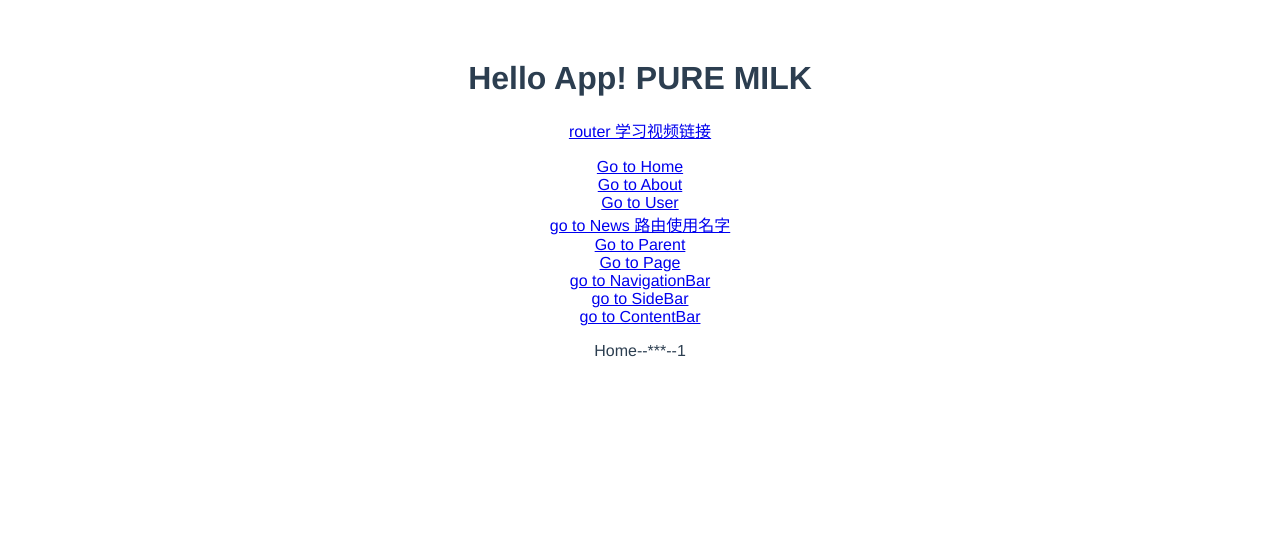
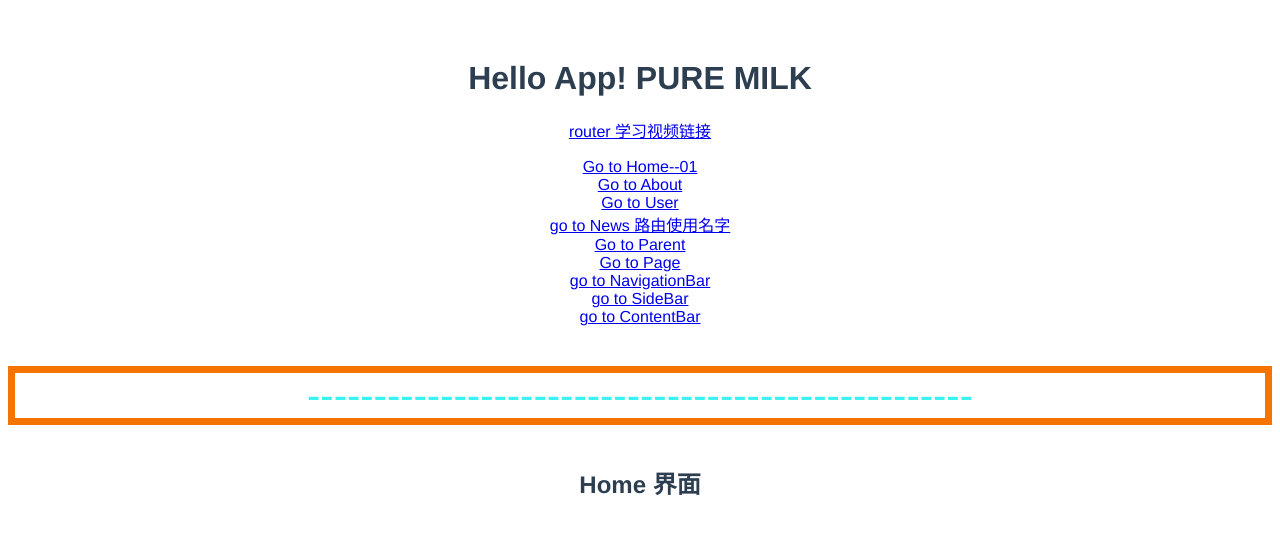
Before and after one commit to Deyi3417/learningVue3, a Vue app: page /shop in a window 1280 px wide. Shown: the top 534 px of the page. Built offline with nearby package versions, Linux system fonts and the light colour scheme.

Commit message:
路由组件传参

```diff
--- a/src/router/RouterVue.vue
+++ b/src/router/RouterVue.vue
@@ -6,6 +6,7 @@ export default {
 }
 </script>
 <template>
+  <!--  命名视图  -->
   <router-view name="NavigationBar"></router-view>
   <router-view name="ContentBar"></router-view>
   <h1>Hello App! PURE MILK</h1>
@@ -18,8 +19,10 @@ export default {
     <!--  使用一个自定义组件 router-link 来创建链接
       这使得 Vue Router 可以在不重新加载页面的情况下更改 URL，处理 URL 的生成以及编码。
       -->
-    <router-link to="/">Go to Home</router-link>
+    <router-link to="/">Go to Home--01</router-link>
     <br>
+<!--    <router-link :to="{name:'home'}">Go to Home&#45;&#45;02</router-link>-->
+<!--    <br>-->
     <router-link to="/about">Go to About</router-link>
     <br>
     <router-link to="/user/123">Go to User</router-link>
--- a/src/router/index.js
+++ b/src/router/index.js
@@ -27,6 +27,37 @@ const routes = [
 
     {path: '/', component: Home},
 
+    // {path: '/home', component: Home, name: 'home'},
+
+    // 重定向 redirect 访问/home 后路径会跳转到/login
+    {
+        path: '/home',
+        redirect: '/login'
+    },
+    // 重定向 redirect 访问/dy后路径会跳转到/about 可以是路径 也可以是对象{name:'about'}
+    {
+        path: '/dy',
+        redirect: {name: 'about'}
+    },
+
+    // 甚至是一个方法，动态返回重定向目标：
+    {
+        path: '/fun',
+        // 方法接收目标路由作为参数
+        // return 重定向的字符串路径/路径对象
+        redirect: (to) => {
+            console.log("-----------liudy23测试-----------")
+            console.log(to)
+
+            // 不带参数的重定向
+            // return {name: 'doLogin'}
+
+            // 带参数的重定向
+            return {name: 'liudy', params: {id: 999555}}
+
+        }
+    },
+
     {
         path: '/about',
         component: About,
@@ -42,8 +73,12 @@ const routes = [
     {
         // name 在编程式导航 可以使用
         name: 'liudy',
-        path: '/user/:id',
-        component: User
+        path: '/user/:uid',
+        component: User,
+
+        // 将 props 传递给路由组件
+        // 请确保添加一个与路由参数完全相同的 prop 名
+        props: true
     },
 
     {
@@ -74,6 +109,8 @@ const routes = [
 
     {
         path: '/parent',
+        // 别名 通过别名，你可以自由地将 UI 结构映射到一个任意的 URL，而不受配置的嵌套结构的限制。
+        alias: '/father',
         component: Parent,
         children: [
             // 当 /user/:id 匹配成功
@@ -86,7 +123,7 @@ const routes = [
     },
 
     {
-        path:'/page',
+        path: '/page',
         component: Page
     },
 
@@ -97,26 +134,26 @@ const routes = [
     },
 
     {
-        path:'/navigation',
+        path: '/navigation',
         component: NavigationBar,
-        name:'navigation'
+        name: 'navigation'
     },
 
     {
-        path:'/side',
+        path: '/side',
         component: SideBar,
-        name:'side'
+        name: 'side'
     },
 
     {
-        path:'/content',
+        path: '/content',
         component: ContentBar,
-        name:'content'
+        name: 'content'
     },
 
     // shop路由同时展示三个界面
     {
-        path:'/shop',
+        path: '/shop',
         components: {
             // 访问/shop路径，默认弹出的界面是SideBar
             default: SideBar,
@@ -124,7 +161,11 @@ const routes = [
             NavigationBar,
             // 它们与 `<router-view>` 上的 `name` 属性匹配
             ContentBar
-        }
+        },
+        // 路由组件传参 对于有命名视图的路由，你必须为每个命名视图定义 props 配置：
+        // 对象模式：props: { newsletterPopup: false }
+        // 函数模式：props: route => ({ query: route.query.q })
+        props: {default: true, NavigationBar: false, ContentBar: false}
     },
 
     // 若路径都没有匹配到，跳转到NotFound页面
--- a/src/views/About.vue
+++ b/src/views/About.vue
@@ -23,7 +23,7 @@ export default {
       console.log(this.$router.back)
       // this.$router.back
       // this.$router.go(-1)
-      // this.$router.back()
+      this.$router.back()
     }
 
   },
--- a/src/views/Home.vue
+++ b/src/views/Home.vue
@@ -4,7 +4,10 @@ export default {
 }
 </script>
 <template>
-  <div>Home--***--1</div>
+  <p style="color: rgba(45,243,243,0.96); border: 7px solid #f57400; font-size: 40px ">--------------------------------------------------</p>
+  <div>
+    <h2>Home 界面</h2>
+  </div>
 
 
 </template>
--- a/src/views/User.vue
+++ b/src/views/User.vue
@@ -1,3 +1,5 @@
+<!--
+选项式API
 <script>
 import {useRoute} from "vue-router/dist/vue-router";
 
@@ -6,7 +8,7 @@ export default {
   data() {
     return {}
   },
-  props: {},
+  props:['uid'],
   setup() {
     const id = 999;
     // useRoute() 使用useRoute()可以获取传过来的值 router全局的 route局部的
@@ -15,7 +17,7 @@ export default {
     console.log(useRoute().params)
     console.log("=============测试2=============")
     console.log("==测试获取值：{}", useRoute().params.id)
-    const userId = useRoute().params.id
+    const userId = useRoute().params.uid
 
     return {
       id, userId
@@ -26,13 +28,29 @@ export default {
     // this.$route.params $route 表示当前活跃的对象
     console.log(this.$route)
     console.log(this.$route.params)
-    console.log(this.$route.params.id)
+    console.log(this.$route.params.uid)
+    console.log('----++++----')
+    console.log(this.uid)
   }
 }
 </script>
+-->
+<!--  组合式API  -->
+<script setup>
+  import {useRoute} from "vue-router/dist/vue-router";
+  import {defineProps} from "vue";
+
+  console.log(useRoute().params.uid);
+  // 接受的参数，配合// 请确保添加一个与路由参数完全相同的 prop 名----props: true 使用
+  const props = defineProps({
+    uid: String
+  });
+  console.log("liudy23测试----defineProps----")
+  console.log(props)
+</script>
 <template>
   <div>I'm user, my name is liudy23</div>
-  <h3>{{ id }}--{{ userId }}</h3>
+  <h3>{{ uid }}--{{ uid }}</h3>
 
 </template>
 
```
